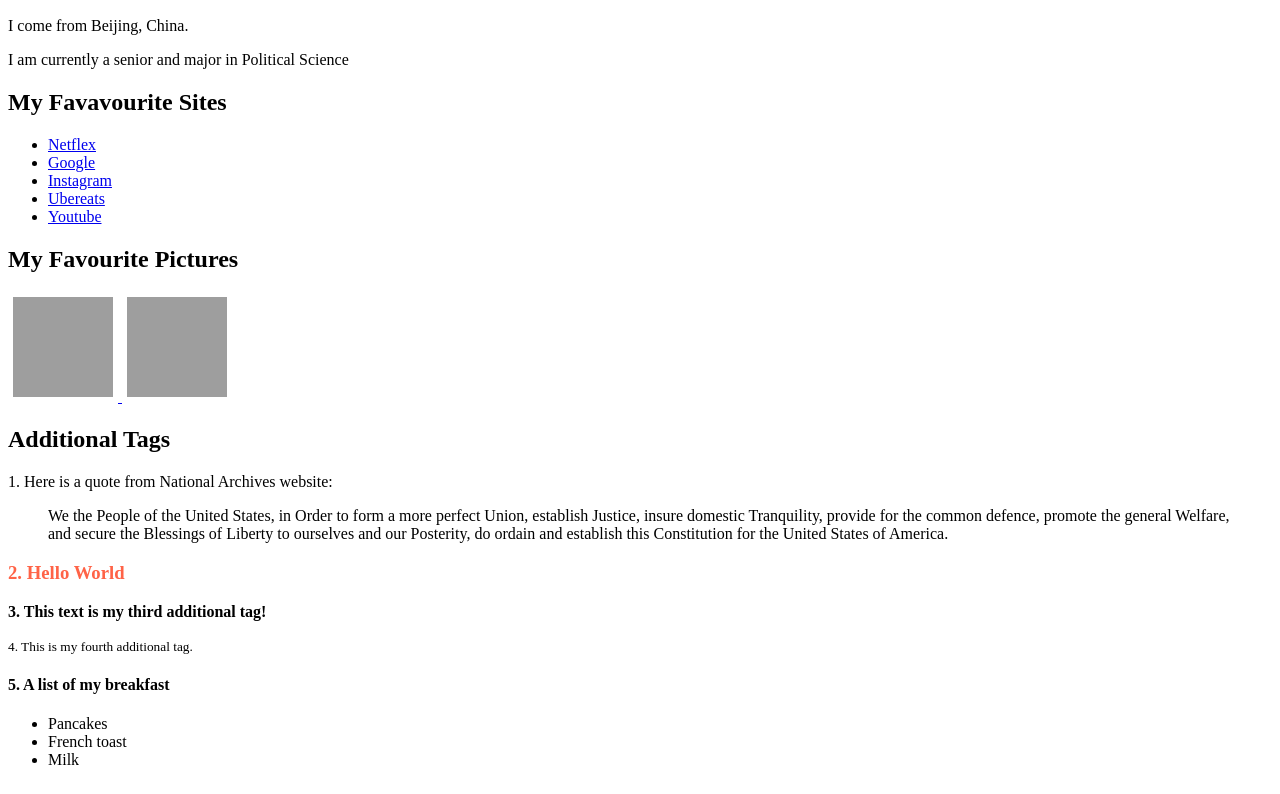
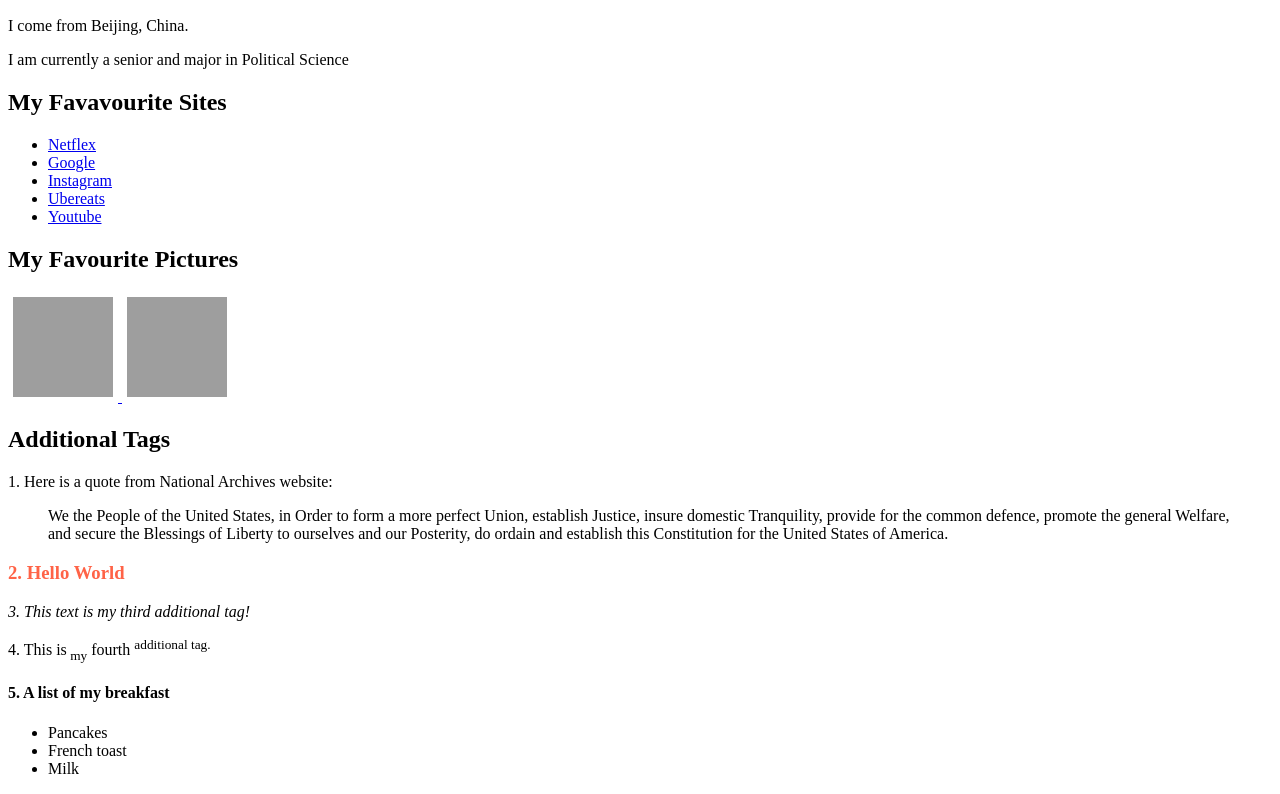
Before and after one commit to jiayiw29-1969287/jiayiw29-1969287.github.io, a plain HTML site: page tags.html in a window 1280 px wide. Shown: the part 110-904 px from the top of the page. Drawn offline with Linux system fonts and the light colour scheme; grey boxes are pictures that could not be loaded.

Commit message:
Add files via upload

```diff
--- a/tags.html
+++ b/tags.html
@@ -35,9 +35,9 @@
 
         <h3 style="color:Tomato;">2. Hello World</h3>
 
-        <p><strong>3. This text is my third additional tag!</strong></p>
+        <p><i>3. This text is my third additional tag!</i></p>
 
-        <p><small>4. This is my fourth additional tag.</small></p>
+        <p>4. This is<sub> my</sub> fourth <sup>additional tag.</sup></p>
 
         <h4>5. A list of my breakfast</h4>
         <ul>
```
